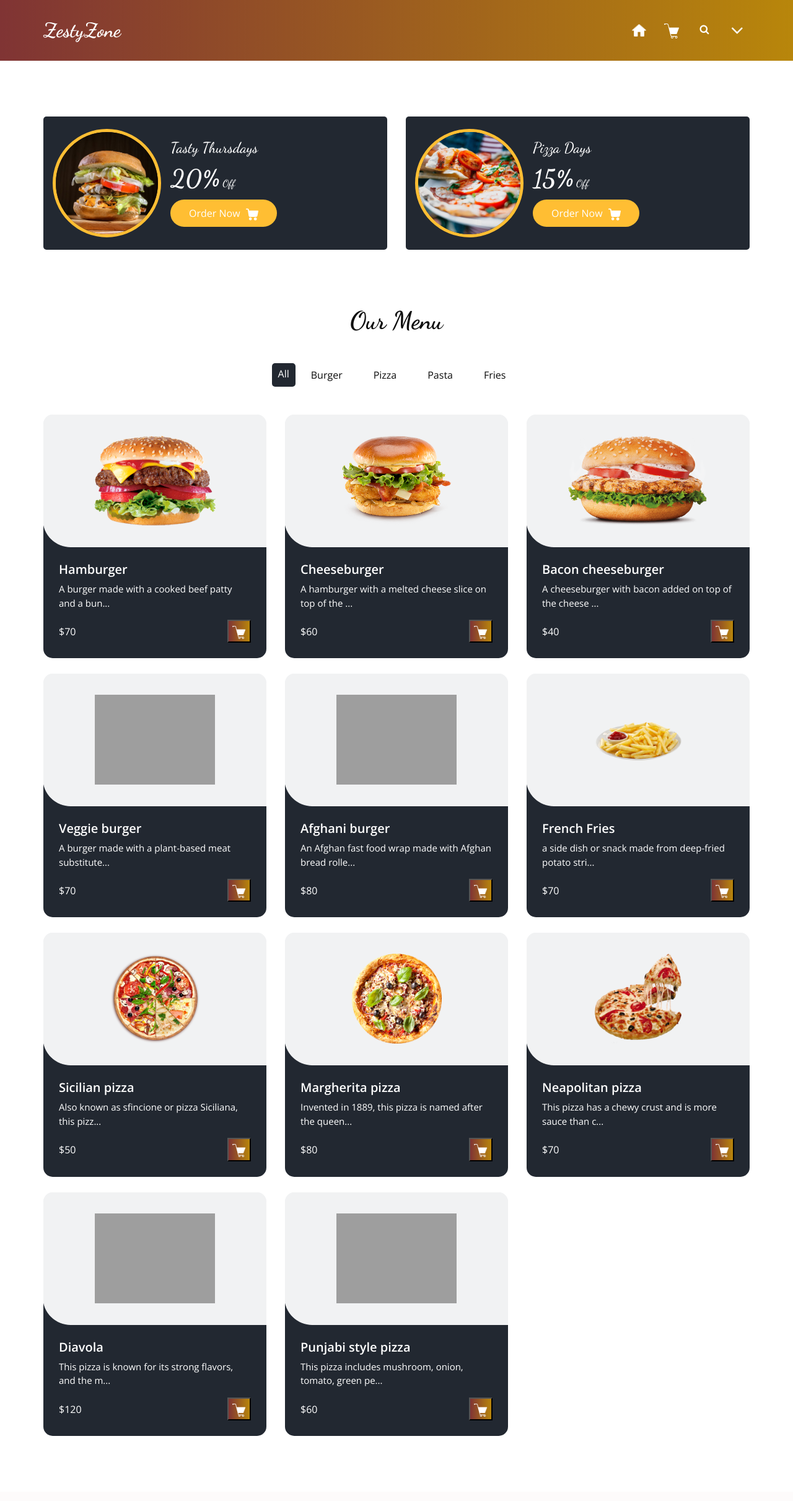
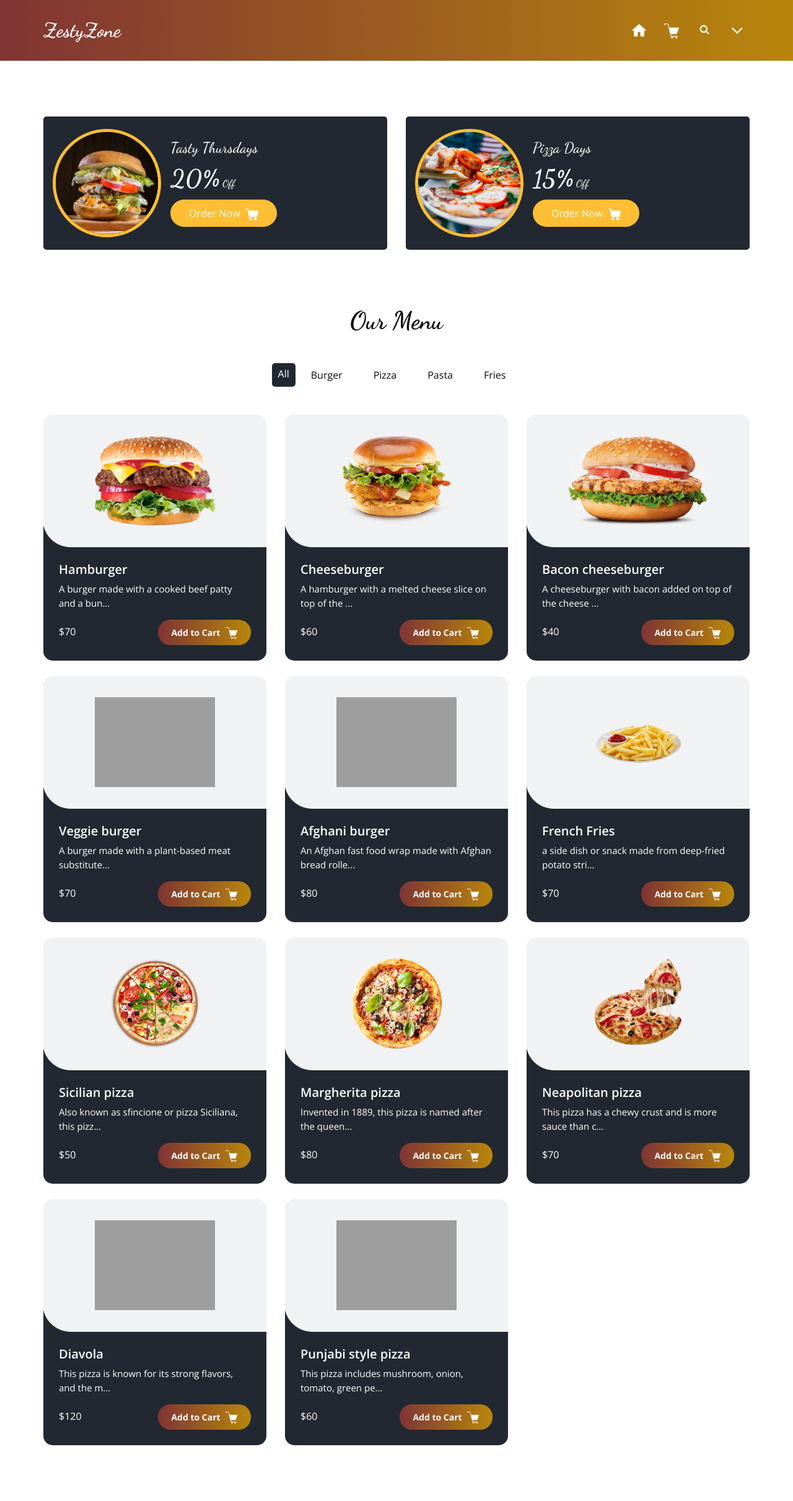
Before and after one commit to AbhishekJain2622/ZestyZone-Django, a Django app: page /menu/ in a window 1280 px wide. Shown: the whole page at 62% size. Before the commit the page ends 2317 px from the top, so only its background shows below. Run offline with Django 5.2, Linux system fonts and the light colour scheme; data comes from the database, SQL or seed files in the repository; some libraries are stand-ins or nearby versions; grey boxes are pictures that could not be loaded.

Commit message:
ketan-cart

```diff
--- a/static/css/style.css
+++ b/static/css/style.css
@@ -562,6 +562,8 @@ a:focus {
           justify-content: space-between;
 }
 
+
+
 .food_section .box .options a {
   width: 40px;
   height: 40px;
--- a/templates/menu.html
+++ b/templates/menu.html
@@ -194,14 +194,27 @@
                   <p>{{ item.desc|slice:"0:53" }}...</p>
                   <div class="options">
                     <h6>${{ item.price }}</h6>
+
                     <button
                       class="add-to-cart-btn"
                       data-id="{{ item.id }}"
                       data-name="{{ item.product_name }}"
-                      data-price="{{ item.price }}"  style="background: linear-gradient(to right, #803434, #B8860B);">
-                      <img src="{% static 'images/cart.png' %}" style=" width: 22px;" alt="Cart" class="fa fa-shopping-cart" id="popcart" data-toggle="popover" data-placement="bottom">
 
-                    </button>
+                      data-price="{{ item.price }}"  style= " background: linear-gradient(to right, #803434, #B8860B) ;  display: flex;
+                      align-items: center;
+                      justify-content: center;
+                      background: linear-gradient(to right, #803434, #B8860B);
+                      width: 150px;
+                      padding: 10px;
+                      border: none;
+                      color: white;
+                      font-weight: bold;
+                      font-size: 14px;
+                      border-radius:20px;">
+                      <span style="margin-right: 8px;">Add to Cart</span>
+                      <img src="{% static 'images/cart.png' %}" style=" width: 20px; height: 20px;" alt="Cart" class="fa fa-shopping-cart" id="popcart" data-toggle="popover" data-placement="bottom" >
+
+                  </button>
                     <!-- <a href="#">
                       <svg xmlns="http://www.w3.org/2000/svg" viewBox="0 0 512 512"><path d="M351.9 329.506H206.81l-3.072-12.56H368.16l26.63-116.019-217.23-26.04-9.952-58.09h-50.4v21.946h31.894l35.233 191.246a32.927 32.927 0 1 0 36.363 21.462h100.244a32.825 32.825 0 1 0 30.957-21.945zM181.427 197.45l186.51 22.358-17.258 75.195H198.917z" data-name="Shopping Cart"/></svg>
                         <path d="M345.6,338.862c-29.184,0-53.248,23.552-53.248,53.248c0,29.184,23.552,53.248,53.248,53.248"></path>
```
